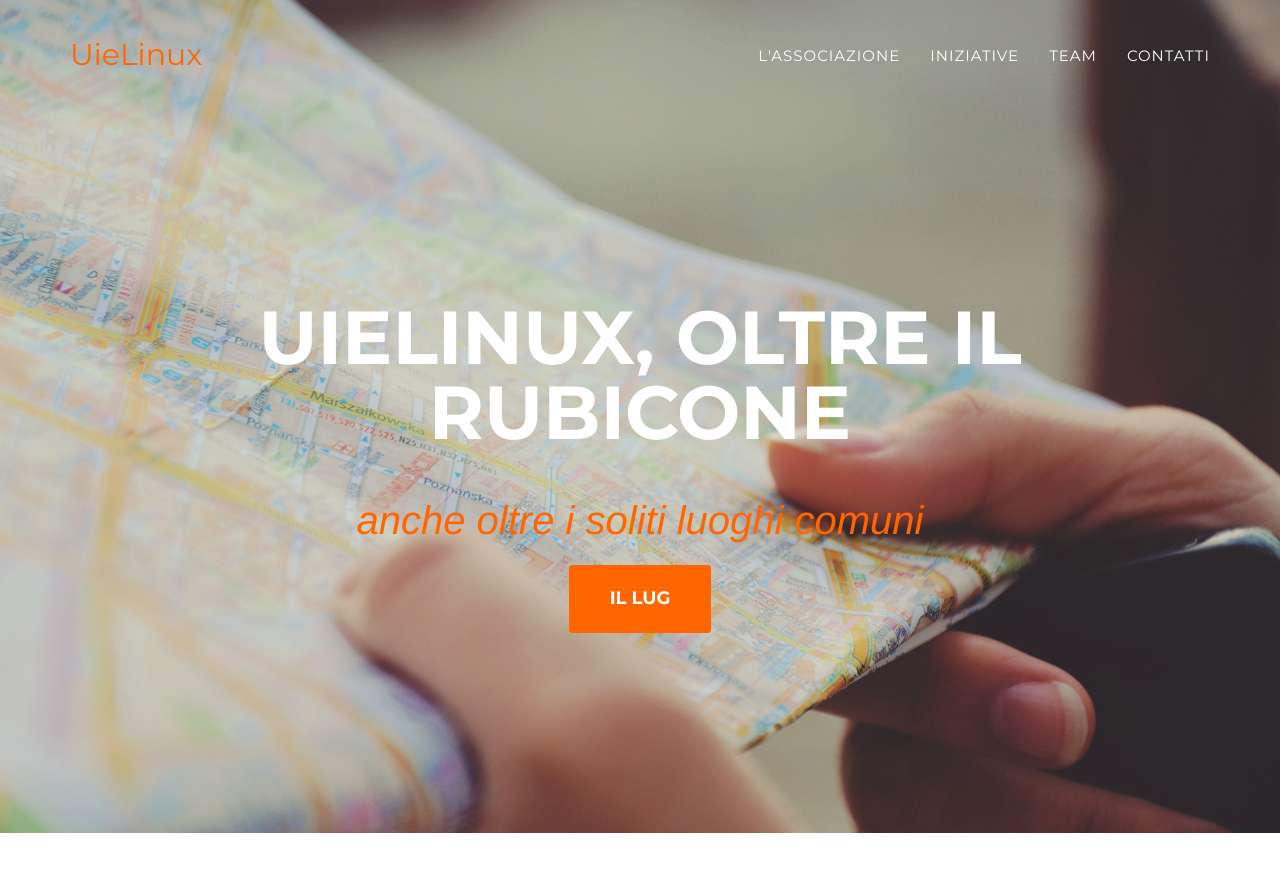
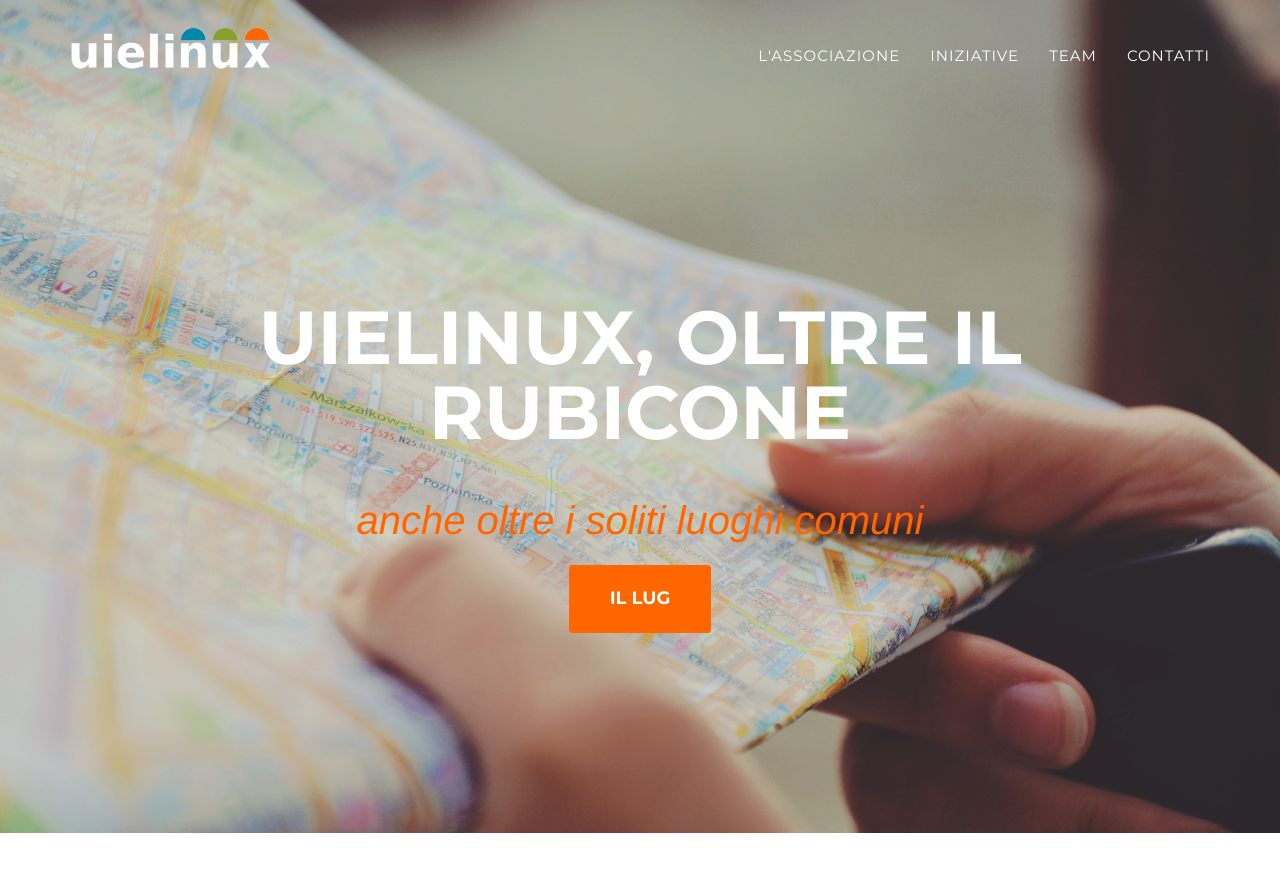
Before and after one commit to UieLinux/UieLinux.github.io, a Jekyll site: the page built from index.html, in a window 1280 px wide and 900 px high. Shown: the top 872 px of the window. Built offline with Jekyll 4.4.1, drawn with Linux system fonts in a browser that asks for light colours; some web fonts are replaced.

Commit message:
header logo

```diff
--- a/_includes/header.html
+++ b/_includes/header.html
@@ -9,7 +9,8 @@
                     <span class="icon-bar"></span>
                     <span class="icon-bar"></span>
                 </button>
-                <a class="navbar-brand page-scroll" href="#page-top">{{site.title}}</a>
+                <!-- <a class="navbar-brand page-scroll" href="#page-top">{{site.title}}</a> -->
+                <img src="img/team/logo.png" class="img-responsive" alt="">
             </div>
 
             <!-- Collect the nav links, forms, and other content for toggling -->
```
Also changed, not shown: img/team/logo.png (added), 10 other files.
